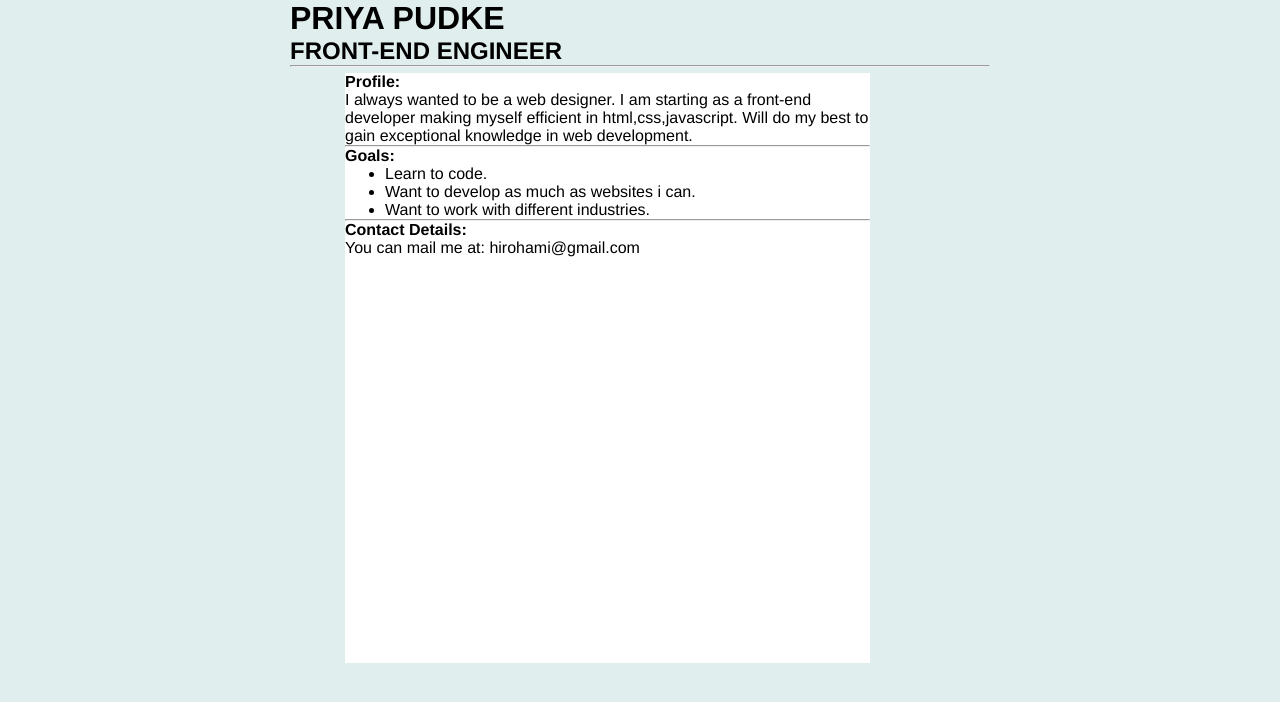
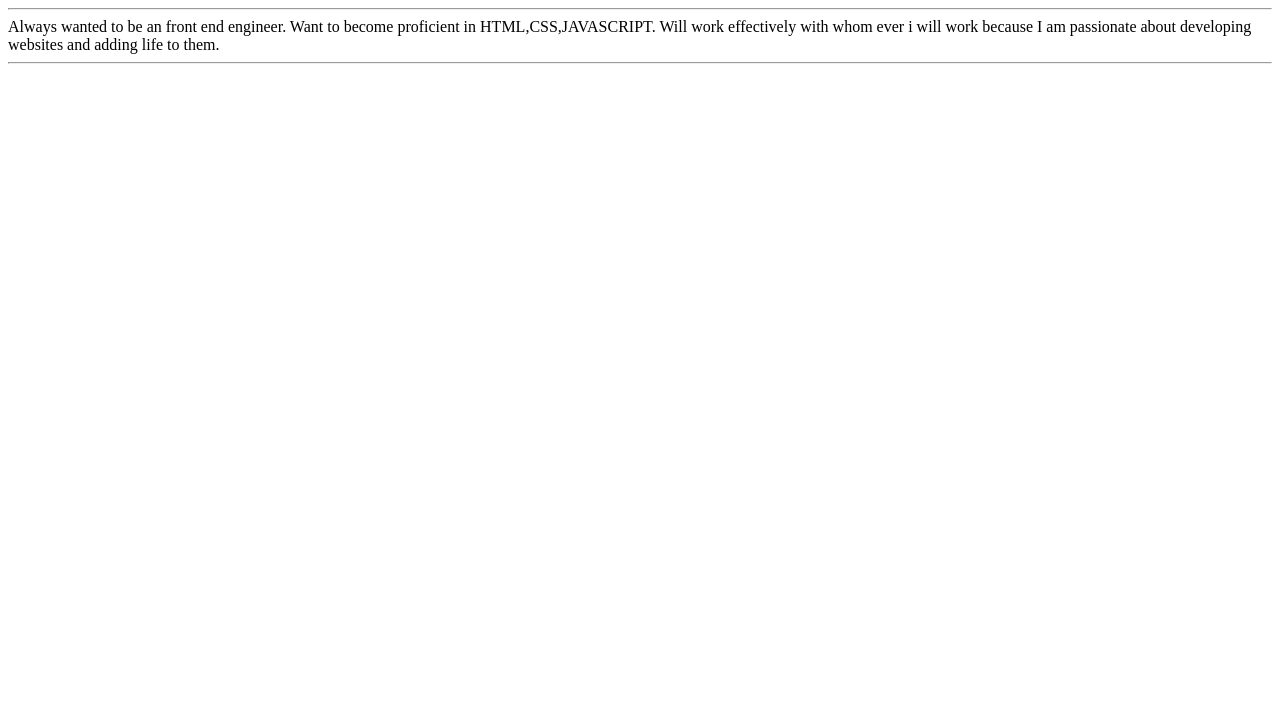
Before and after one commit to hirohami/personal-portfolio-page, a plain HTML site: page index.html in a window 1280 px wide. Drawn offline with Linux system fonts and the light colour scheme.

Commit message:
Add files via upload

```diff
--- a/index.html
+++ b/index.html
@@ -1,29 +1,11 @@
-<!-- Add your HTML Code here -->
 <html>
-    <head>
-        <link href="style.css" type="text/css" rel="stylesheet">
-        <h1> PRIYA PUDKE </h1>
-      <h2>FRONT-END ENGINEER</h2>
-  </head>
-  <hr/>
-  <body>
-      <div class="profilebody">
-    <strong>Profile:</strong>
-    <p>
-      I always wanted to be a web designer. I am starting as a front-end developer making myself efficient in html,css,javascript.
-      Will do my best to gain exceptional knowledge in web development.
-    </p>
-   <hr/>
-     <strong>Goals:</strong>
-      <ul>
-           <li>Learn to code.</li>
-          <li>Want to develop as much as websites i can.</li>
-          <li>Want to work with different industries.</li>
-      </ul>
-      <hr/>
-    <strong>Contact Details:</strong>
-    <p>You can mail me at: <a href:hirohami@gmail.com>hirohami@gmail.com</a></p>
-    </div>
-  </body>
-
+    <title>
+        <h1>PRIYA PUDKE</h1>
+         <h4>FRONT END ENGINEER</h4>
+    </title>
+    <hr>
+    <body>
+    Always wanted to be an front end engineer. Want to become proficient in HTML,CSS,JAVASCRIPT.
+    Will work effectively with whom ever i will work because I am passionate about developing websites and adding life to them.
+    <hr/>
 </html>
```
